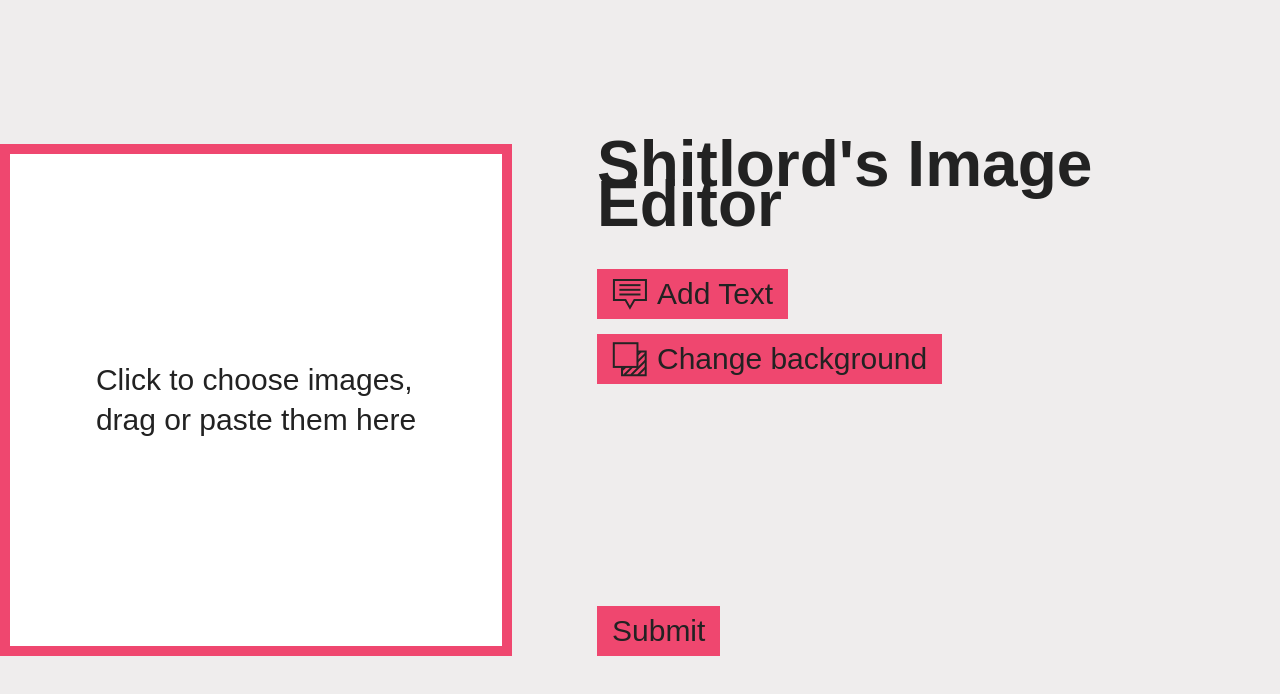
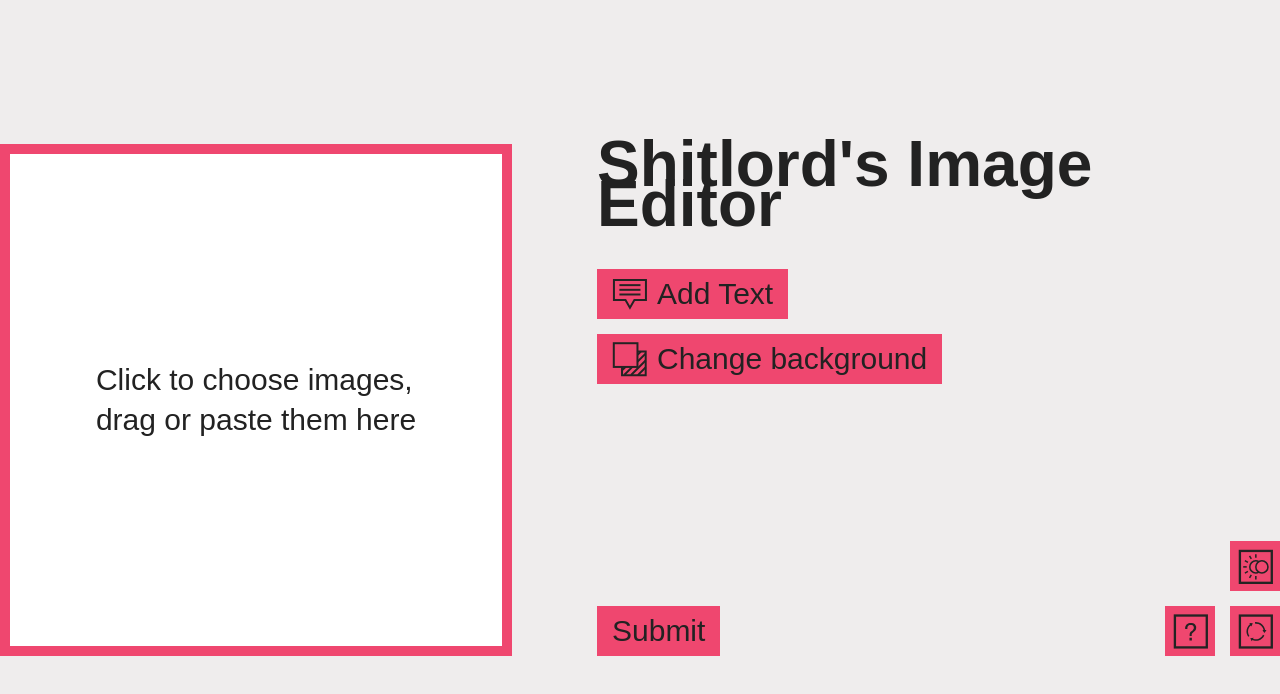
Before and after one commit to asokolkov/converter-to-telegram-stickers.github.io, a React (Create React App) app: page / in a window 1280 px wide. Shown: the top 694 px of the page. Built offline with nearby package versions, Linux system fonts and the light colour scheme.

Commit message:
All elements on page

```diff
--- a/src/components/ControlBlock/ControlBlock.jsx
+++ b/src/components/ControlBlock/ControlBlock.jsx
@@ -1,11 +1,14 @@
 import React from 'react';
 import classes from './ControlBlock.module.css';
-import TextButton from "../UI/TextButton/TextButton";
-import Icon from "../UI/Icon/Icon";
-import ColorInput from "../UI/ColorInput/ColorInput";
+import TextButton from '../UI/TextButton/TextButton';
+import Icon from '../UI/Icon/Icon';
+import IconButton from '../UI/IconButton/IconButton';
 
 import textIcon from '../../images/text.svg';
 import bgIcon from '../../images/bg.svg';
+import helpIcon from '../../images/help.svg';
+import reloadIcon from '../../images/reload.svg';
+import nightIcon from '../../images/nightMode.svg';
 
 const ControlBlock = () => {
     const [data, setData] = React.useState([
@@ -31,6 +34,26 @@ const ControlBlock = () => {
             onClick: null,
         },
     ]);
+    const [iconButtonData, setIconButtonData] = React.useState([
+        {
+            title: 'Reload page',
+            disabled: false,
+            onClick: null,
+            iconPath: reloadIcon
+        },
+        {
+            title: 'Open site guide',
+            disabled: false,
+            onClick: null,
+            iconPath: helpIcon
+        },
+        {
+            title: 'Switch dark mode',
+            disabled: false,
+            onClick: null,
+            iconPath: nightIcon
+        },
+    ]);
 
     return (
         <div className={classes.controlBlock}>
@@ -38,6 +61,9 @@ const ControlBlock = () => {
             <TextButton data={data[0]} />
             <TextButton data={data[1]} />
             <TextButton data={data[2]} />
+            <IconButton data={iconButtonData[0]} shift={{right: 0, bottom: 0}}/>
+            <IconButton data={iconButtonData[1]} shift={{right: 65, bottom: 0}}/>
+            <IconButton data={iconButtonData[2]} shift={{right: 0, bottom: 65}}/>
         </div>
     );
 };
--- a/src/components/ControlBlock/ControlBlock.module.css
+++ b/src/components/ControlBlock/ControlBlock.module.css
@@ -2,6 +2,7 @@
     display: flex;
     flex-flow: column;
     height: 512px;
+    position: relative;
 }
 
 .h1 {
--- a/src/components/EditingBlock.jsx
+++ b/src/components/EditingBlock.jsx
@@ -10,6 +10,7 @@ const EditingBlock = () => {
         setFiles(files.concat(newFiles));
     };
 
+    setInterval(() => console.log(files), 1000)
     return (
         <div id="EditingBlock">
             <FileUploader addFiles={addFiles} files={files} />
--- a/src/components/FileUploader.jsx
+++ b/src/components/FileUploader.jsx
@@ -6,7 +6,18 @@ const FileUploader = ({addFiles, files}) => {
 
     function getValidFiles(files) {
         if (!Array.isArray(files)) files = Object.values(files);
-        return files.filter(file => isValidFileFormat(file));
+        const filteredFiles = files.filter(file => isValidFileFormat(file));
+        return filteredFiles.map(file => fileToBase64(file));
+    }
+
+    function fileToBase64(file) {
+        const reader  = new FileReader();
+        reader.onabort = () => console.log("File reading was aborted");
+        reader.onerror = () => console.log("File reading has failed");
+        reader.onloadend = () => {
+            return addFiles(reader.result);
+        };
+        reader.readAsDataURL(file);
     }
 
     function isValidFileFormat(file) {
@@ -20,7 +31,7 @@ const FileUploader = ({addFiles, files}) => {
                 id="input"
                 type="file"
                 multiple="multiple"
-                onChange={e => addFiles(getValidFiles(e.target.files))}
+                onChange={e => getValidFiles(e.target.files)}
             />
                 <span className="text">
                     Click to choose images,<br/>drag or paste them here
--- a/src/components/KonvaStage.jsx
+++ b/src/components/KonvaStage.jsx
@@ -8,7 +8,8 @@ const KonvaStage = ({images}) => {
         <Stage width={512} height={512} id="canvas">
             <Layer>
                 <Text text="Some text on canvas" fontSize={15} />
-                <Rect width={512} height={512} fill="red" />
+                <Rect width={512} height={512} fill="red" draggable={true}/>
+                {/*<Image image={images[0]} />*/}
             </Layer>
         </Stage>
     );
--- a/src/components/UI/ColorInput/ColorInput.module.css
+++ b/src/components/UI/ColorInput/ColorInput.module.css
@@ -1,6 +1,7 @@
 .colorInput {
     left: 0;
     position: absolute;
+    cursor: pointer;
     width: 100%;
     height: 100%;
     opacity: 0;
--- a/src/components/UI/Icon/Icon.jsx
+++ b/src/components/UI/Icon/Icon.jsx
@@ -1,12 +1,12 @@
 import React from 'react';
 import classes from './Icon.module.css';
 
-const Icon = ({path}) => {
+const Icon = ({path, margin='auto 10px auto 0'}) => {
     return (
-        <img
+        <img style={{margin: margin}}
             className={classes.icon}
             src={path}
-            alt="Icon"
+            alt=""
             draggable="false"
         />
     );
--- a/src/components/UI/Icon/Icon.module.css
+++ b/src/components/UI/Icon/Icon.module.css
@@ -1,6 +1,6 @@
 .icon {
     width: 35px;
     height: 35px;
-    margin: auto 10px auto 0;
+    margin: auto;
     filter: invert(2%) sepia(11%) saturate(577%) hue-rotate(315deg) brightness(116%) contrast(76%);
 }
--- /dev/null
+++ b/src/components/UI/IconButton/IconButton.jsx
@@ -0,0 +1,21 @@
+import React from 'react';
+import classes from './IconButton.module.css';
+import Icon from "../Icon/Icon";
+
+const IconButton = ({data, shift}) => {
+    const requiredDisabledClass = data.disabled ? classes.disabled : '';
+
+    return (
+        <button
+            style={{right: shift.right, bottom: shift.bottom}}
+            className={`${classes.button} ${requiredDisabledClass}`}
+            title={data.title}
+            onClick={data.onClick}
+            disabled={data.disabled}
+        >
+            <Icon path={data.iconPath} margin={'auto'} />
+        </button>
+    );
+};
+
+export default IconButton;
--- /dev/null
+++ b/src/components/UI/IconButton/IconButton.module.css
@@ -0,0 +1,25 @@
+.button {
+    display: flex;
+    text-decoration: none;
+    border: 0;
+    background-color: #EF476F;
+    transition: .3s;
+    margin: auto 0 0 auto;
+    height: 50px;
+    width: 50px;
+    position: absolute;
+    cursor: pointer;
+}
+
+.button:hover {
+    background-color: #FFD166;
+    transition: .3s;
+}
+
+.disabled {
+    background-color: #9a9a9a;
+}
+
+.disabled:hover {
+    background-color: #888;
+}
--- a/src/components/UI/TextButton/TextButton.module.css
+++ b/src/components/UI/TextButton/TextButton.module.css
@@ -9,6 +9,7 @@
     margin: 15px 0 0 0;
     height: 50px;
     position: relative;
+    cursor: pointer;
 }
 
 .button:hover {
@@ -18,6 +19,7 @@
 
 .submit {
     display: flex;
+    cursor: pointer;
     text-decoration: none;
     border: 0;
     background-color: #EF476F;
```
